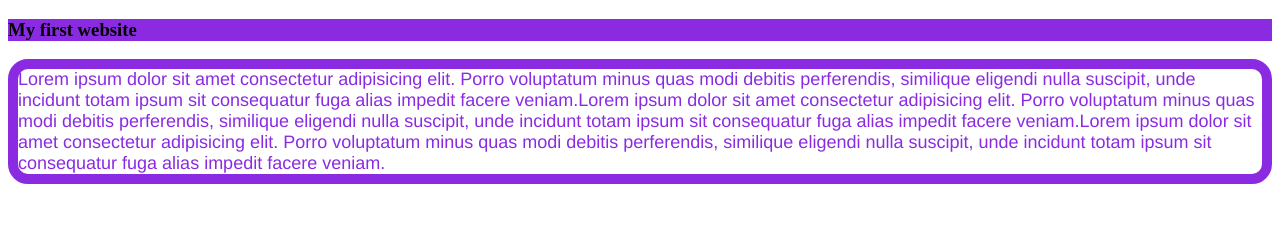
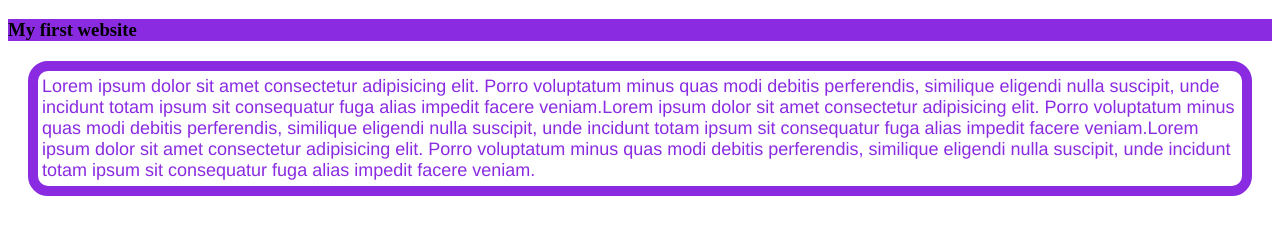
Before and after one commit to rajibsaha93/my-coding-era, a plain HTML site: page index.html in a window 1280 px wide. Drawn offline with Linux system fonts and the light colour scheme.

Commit message:
add modified files

```diff
--- a/styles/blog.css
+++ b/styles/blog.css
@@ -2,5 +2,4 @@ h3{
     background-color: blueviolet;
 }
 p{
-    border: 10px solid; border-radius: 20px; font-size: large; font-family: 'Franklin Gothic Medium', 'Arial Narrow', Arial, sans-serif; color: blueviolet;
-}
+    border: 10px solid; border-radius: 20px; font-size: large; font-family: 'Franklin Gothic Medium', 'Arial Narrow', Arial, sans-serif; color: blueviolet; padding: 5px 4px 5px 4px; margin: 20px;
```
